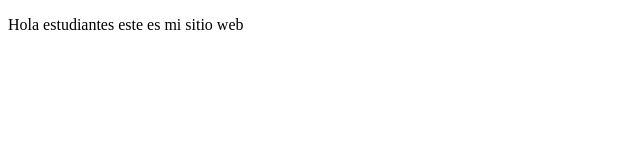
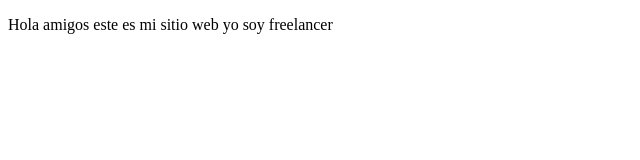
Before and after one commit to robiroantonio/CursoPrework, a plain HTML site: page index.html in a window 1280 px wide. Shown: the whole page, without its empty margins (0-640 px from the left). Drawn offline with Linux system fonts and the light colour scheme.

Commit message:
cambios a sitio

```diff
--- a/index.html
+++ b/index.html
@@ -8,7 +8,7 @@
 </head>
 <body>
     <p>
-        Hola estudiantes este es mi sitio web
+        Hola amigos este es mi sitio web yo soy freelancer
     </p>
 </body>
 </html>
```
